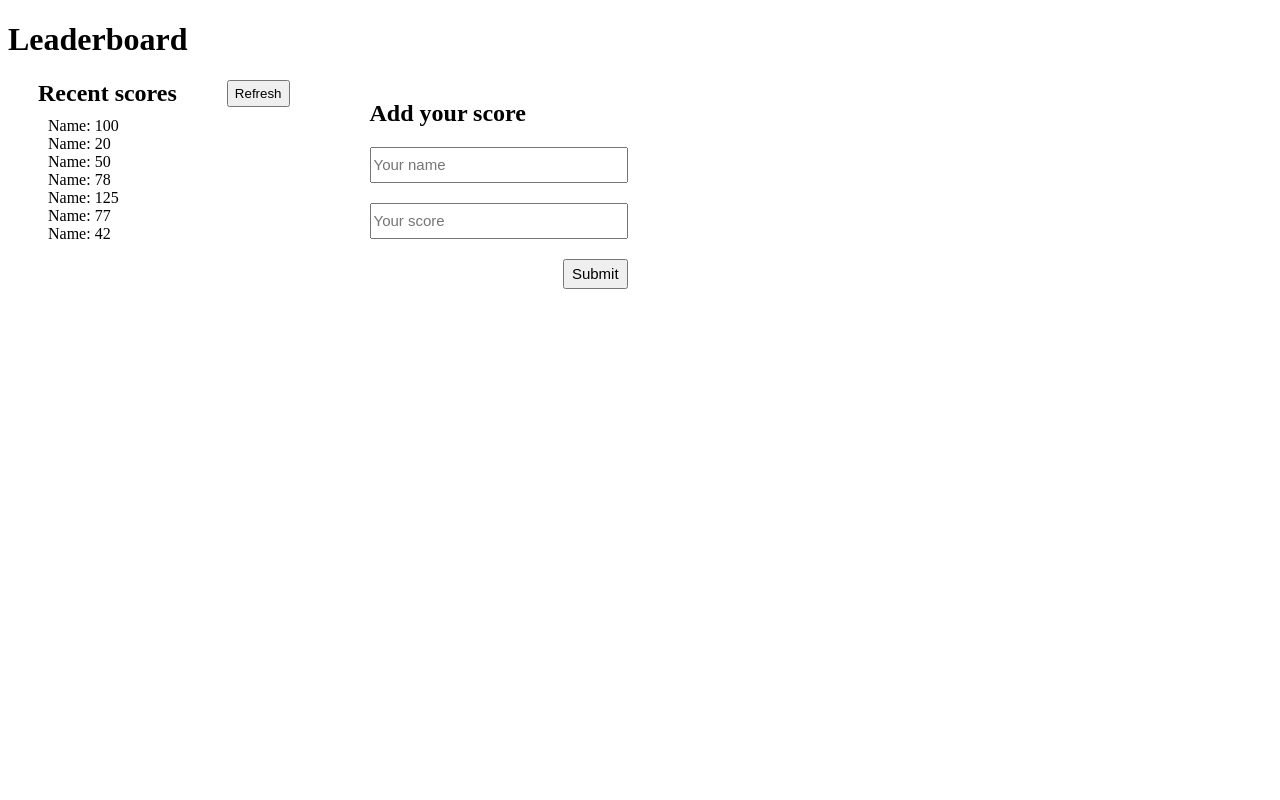
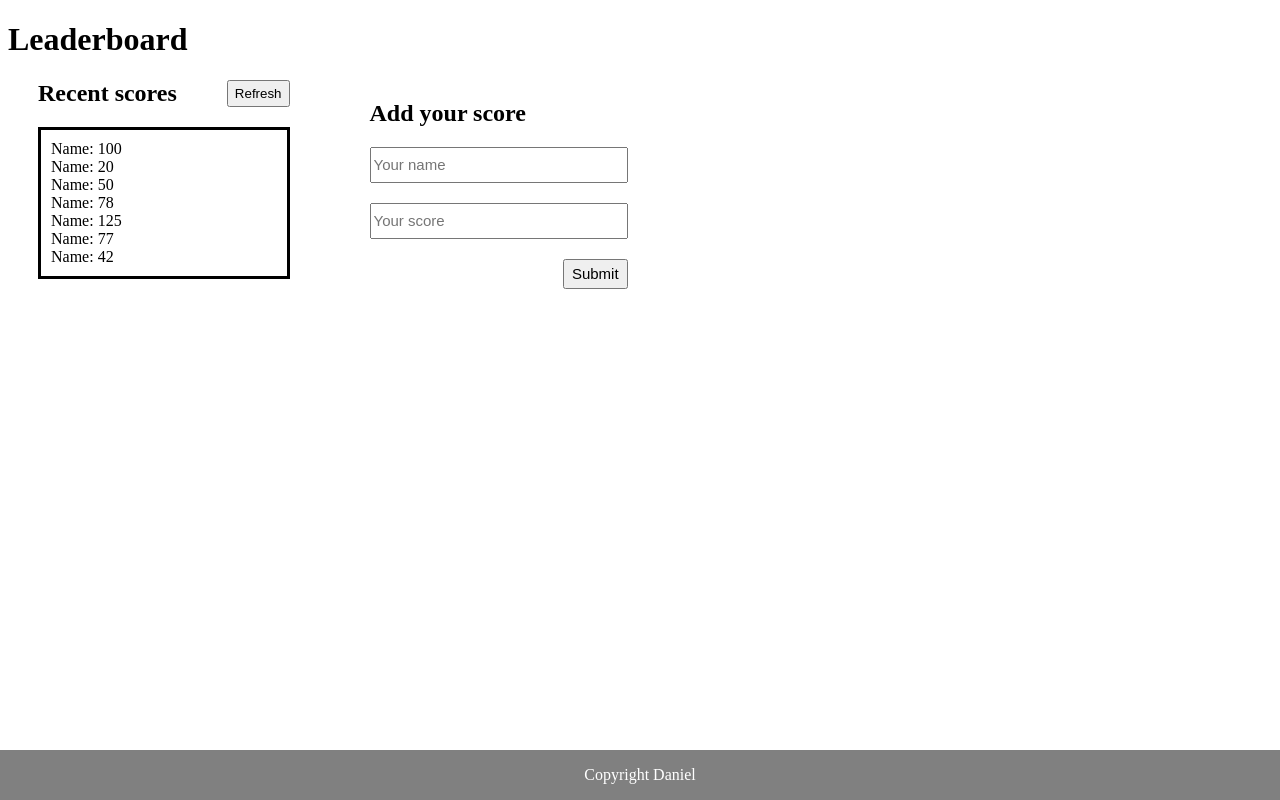
Before and after one commit to mmatongo/leaderboard, a website built with webpack: page src/index.html in a window 1280 px wide. Built offline with nearby package versions, Linux system fonts and the light colour scheme.

Commit message:
add parent div

```diff
--- a/src/index.html
+++ b/src/index.html
@@ -15,7 +15,9 @@
           <h2>Recent scores</h2>
           <button type="button" class="refresh-btn">Refresh</button>
         </div>
-        <div id="scores"></div>
+        <div class="box-area">
+          <div id="scores"></div>
+        </div>
       </article>
       <article class="add-score">
         <h2>Add your score</h2>
@@ -26,6 +28,11 @@
         </div>
       </article>
     </div>
+    <footer>
+      <div>
+          <p>Copyright Daniel</p>
+      </div>
+  </footer>
   </body>
 
 </html>
```
